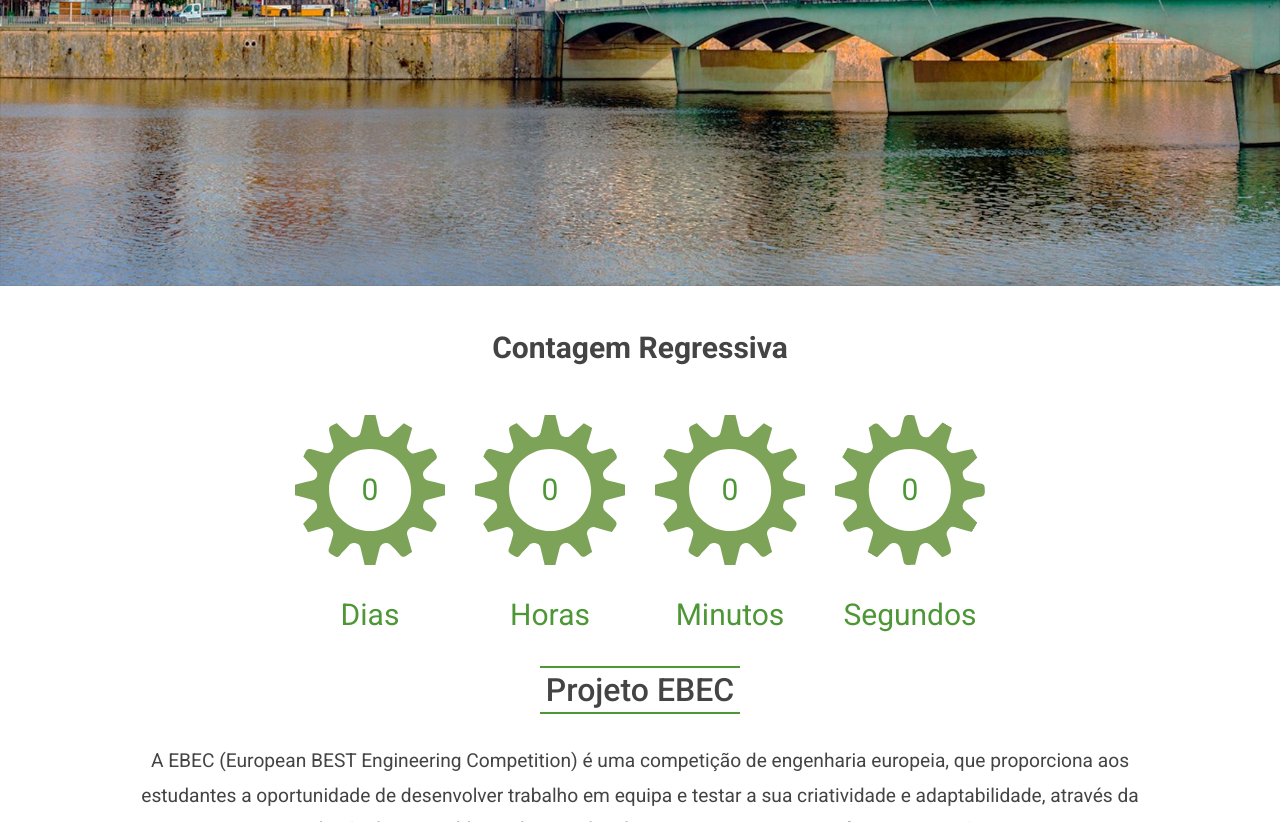
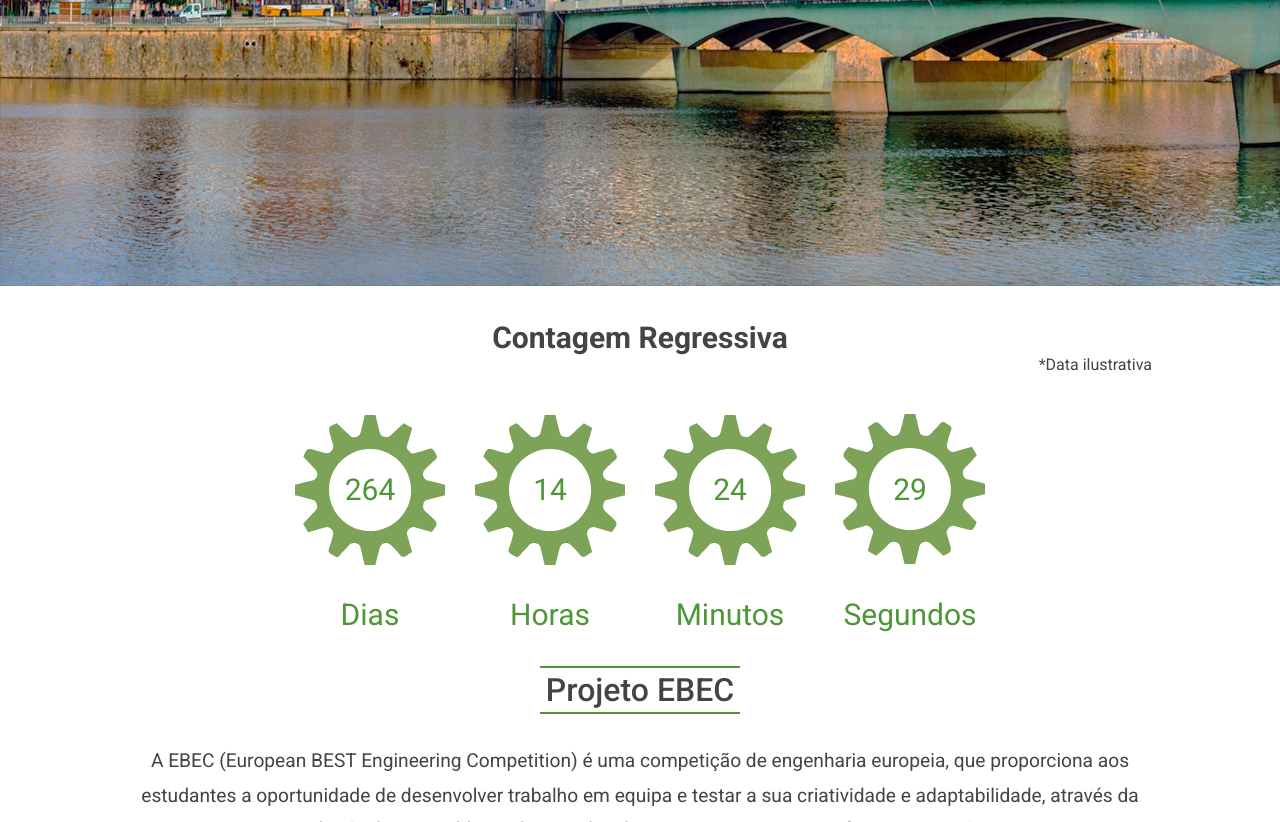
Before and after one commit to Vitor-AMoreira/BEST-Porto---EBEC_2021, a plain HTML site: page index_pt.html in a window 1280 px wide. Shown: the part 514-1336 px from the top of the page. Drawn offline with Linux system fonts and the light colour scheme; files whose address does not match are found by name.

Commit message:
Minor updates

```diff
--- a/Scripts/JavaScript.js
+++ b/Scripts/JavaScript.js
@@ -13,7 +13,7 @@ function rotate_pulley() {
 var header = document.querySelector('header');
 
 // Set CountDown
-var countDownDate = new Date("14:00 May 14, 2021").getTime();
+var countDownDate = new Date("14:00 May 14, 2023").getTime();
 
 var rotateS = 0;
 var rotateM = 0
--- a/index_pt.html
+++ b/index_pt.html
@@ -55,7 +55,11 @@
     <section id="content">
 
         <section id="countdown">
-            <h3>Contagem Regressiva</h3>
+            <div id="countdown-header">
+                <h3>Contagem Regressiva</h3>
+                <p>*Data ilustrativa</p>
+            </div>
+
             <section id="timer">
                 <div>
                     <span class="timer" id="timerD"><p id="timer-d"></p></span class="linha">
--- a/style.css
+++ b/style.css
@@ -126,7 +126,7 @@ header img {
     justify-content: space-around;
     width: clamp(250px, 45vw, 750px);
     height: clamp(88.8px, 16vw, 266.6px);
-    background: rgba(15, 187, 43, 0.87);
+    background: rgba(238, 238, 238, 0.87);
     box-shadow: 0px 0px 5px rgba(218, 218, 218);
 }
 
@@ -204,7 +204,16 @@ h2 {
     color: rgb(68, 68, 68);
     font-size: 30px;
     font-weight: bold;
-    margin: 10px 0 10px;
+    text-align: center;
+}
+
+#countdown-header {
+    width: 100%;
+}
+
+#countdown-header p {
+    margin: 0;
+    text-align: right;
 }
 
 #timer {
```
Also changed, not shown: index.html (+4 -1 lines).
